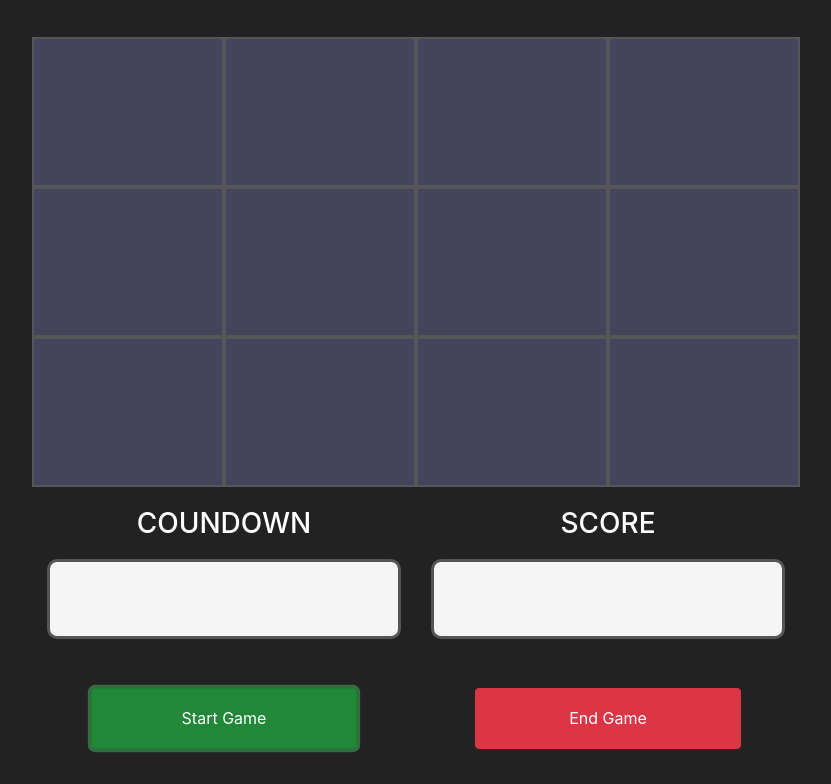
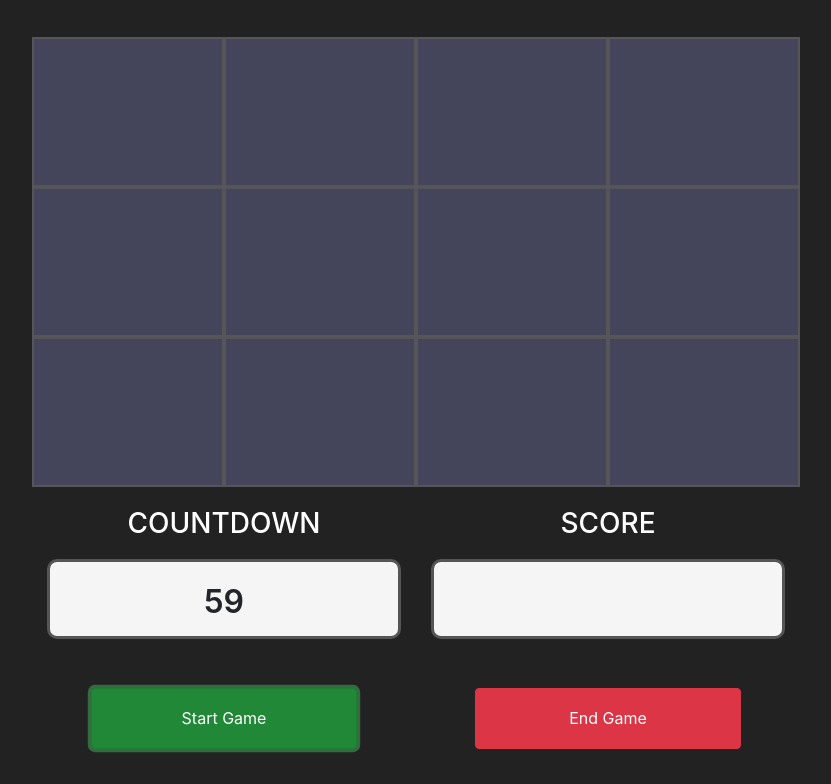
Before and after one commit to nickassafkirk/skyscanner-api, a plain HTML site: page game.html in a window 1280 px wide. Both pictures are taken after a click on the button "Start Game". Shown: the part 99-883 px from the top of the page, without its empty margins (224-1055 px from the left). Drawn offline with nearby package versions, Linux system fonts and the light colour scheme.

Commit message:
add countdown timer

```diff
--- a/assets/css/style.css
+++ b/assets/css/style.css
@@ -34,10 +34,14 @@ h1{
 #timer div, #score div{
     margin: 10px auto 25px auto;
     height: 80px;
+    line-height: 80px;
     text-align: center;
     border: 3px solid #555;
     background-color: #f5f5f5;
     border-radius: 10px;
+    font-weight: 600;
+    font-size: 2em;
+    text-transform: capitalize;
 }
 
 .label{
--- a/assets/js/game.js
+++ b/assets/js/game.js
@@ -24,9 +24,14 @@ let count;
 
 function startTimer(){
    count = 60, timer = setInterval(function() {
+       count = count--;
+       document.getElementById("timer").firstChild.innerText = count;
        console.log(count--);
-       //end timer when timer reaches 1
-       if(count == 1) clearInterval(timer);
+       //end timer when timer reaches -1, This displays 0.
+       if(count === -1) {
+           clearInterval(timer);
+           document.getElementById("timer").firstChild.innerText = "Game Over";
+       }
     }, 1000);
 }
 
@@ -35,6 +40,10 @@ function startTimer(){
 let tiles = document.querySelectorAll(".gametile");
 let array = [];
 let i = 0;
+
+
+
+
 
 
 //creates an array of 12 random numbers
--- a/game.html
+++ b/game.html
@@ -30,7 +30,7 @@
             <div class="col-3 gametile" id="tile12"></div>
         </div>
         <div class="row">
-            <div class="col-6 label"><h3>Coundown</h3></div><div class="col-6 label"><h3>Score</h3></div>
+            <div class="col-6 label"><h3>Countdown</h3></div><div class="col-6 label"><h3>Score</h3></div>
             <div class="col-6" id="timer"><div></div></div><div class="col-6" id="score"><div></div></div>
         </div>
         <div class="row">
```
